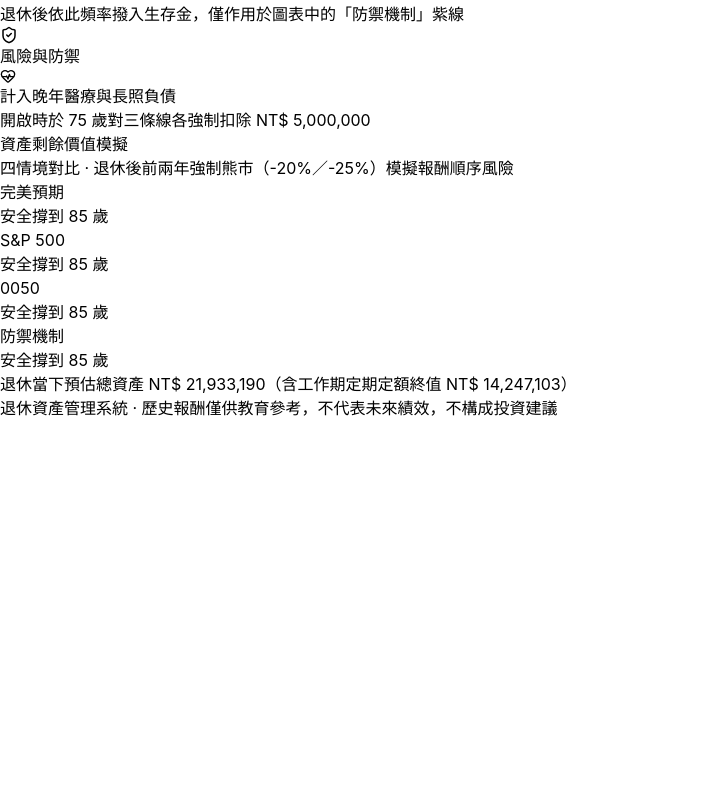
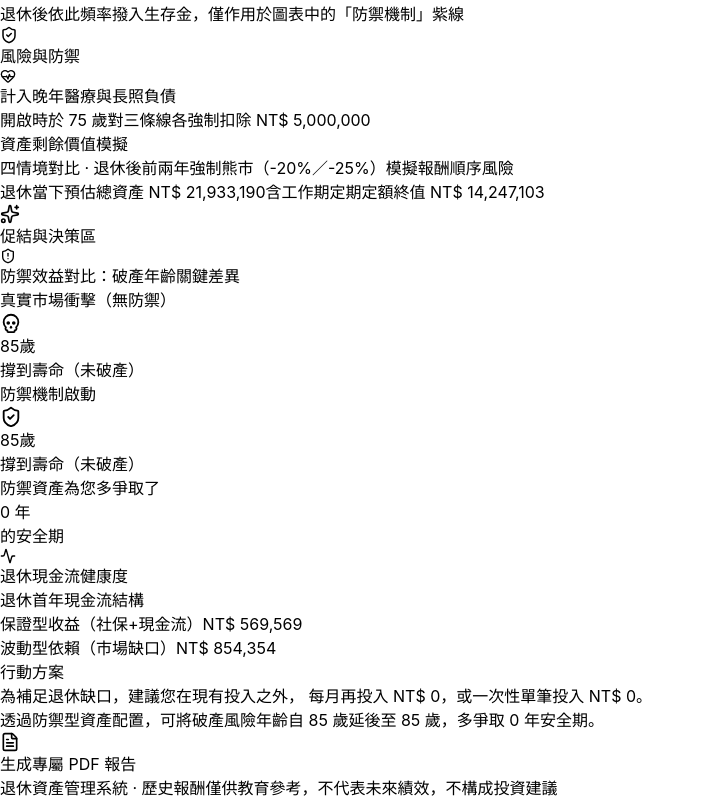
Before and after one commit to wilber8767-ai/retiring, a React (Vite) app in the folder ycc-retirement/: page / in a window 1280 px wide. Shown: the part 1278-2078 px from the top of the page, without its empty margins (0-705 px from the left). Before the commit the page ends 1698 px from the top, so only its background shows below. Built offline with nearby package versions, Linux system fonts and the light colour scheme.

Commit message:
feat: 退休資產管理系統含促結決策區

```diff
--- a/ycc-retirement/src/App.jsx
+++ b/ycc-retirement/src/App.jsx
@@ -2,10 +2,12 @@ import { useState, useMemo } from "react";
 import {
   LineChart, Line, XAxis, YAxis, CartesianGrid, Tooltip,
   ResponsiveContainer, Legend, ReferenceLine,
+  PieChart, Pie, Cell,
 } from "recharts";
 import {
   Wallet, TrendingDown, ShieldCheck, Activity, HeartPulse, Coins, Calendar,
   PiggyBank, Landmark, TrendingUp, Skull, Layers, Repeat,
+  FileText, ShieldAlert, Sparkles,
 } from "lucide-react";
 
 // ===== 歷史報酬序列（價格報酬，不含配息）=====
@@ -212,10 +214,27 @@ export default function App() {
       });
     }
 
+    // ===== 促結區衍生數值 =====
+    // 1) 防禦資產多爭取的安全期年數（防禦線破產 − S&P 500 破產，未破產以壽命計）
+    const spRuinAge = ruinSP === null ? lifeAge : ruinSP;
+    const defRuinAge = ruinDefense === null ? lifeAge : ruinDefense;
+    const extraSafeYears = Math.max(0, defRuinAge - spRuinAge);
+
+    // 2) 退休現金流健康度（退休首年）：
+    //    保證型收益 = 勞保年金(年) + 生存金年流入；波動型依賴 = 仍需從市場提領的缺口
+    const firstPension = pensionFirstYearAnnual; // 退休首年勞保年金
+    const firstSurvival =
+      survivalFreq === 0 ? survivalAmount * 12 :
+      survivalFreq === 1 ? survivalAmount : 0; // 退休首年(第1年)：每兩年制此年不撥
+    const guaranteedIncome = firstPension + firstSurvival;
+    const marketDependent = Math.max(0, firstYearAnnual - guaranteedIncome);
+
     return {
       gapAtRetire, extraMonthly, lumpSum, fundAtRetire, contributionFV,
       data, retireAge,
       ruin: { perfect: ruinPerfect, sp500: ruinSP, t0050: ruin0050, defense: ruinDefense },
+      spRuinAge, defRuinAge, extraSafeYears,
+      guaranteedIncome, marketDependent,
     };
   }, [
     currentAge, retireAge, lifeAge, monthlyExpense, initialFund,
@@ -265,9 +284,6 @@ export default function App() {
       <span className={`absolute top-0.5 left-0.5 w-5 h-5 bg-white rounded-full transition-transform ${checked ? "translate-x-6" : ""}`} />
     </button>
   );
-
-  const ruinLabel = (age) =>
-    age === null ? `安全撐到 ${lifeAge} 歲` : `${age} 歲破產`;
 
   return (
     <div className="min-h-screen bg-stone-100 text-stone-800">
@@ -417,43 +433,123 @@ export default function App() {
               </ResponsiveContainer>
             </div>
 
-            <div className="grid grid-cols-2 lg:grid-cols-4 gap-3 mt-4 text-center text-xs">
-              <div className="bg-stone-50 rounded-lg p-3 border border-green-600/30">
-                <div className="text-green-700 font-bold mb-1">完美預期</div>
-                <div className={`flex items-center justify-center gap-1 ${calc.ruin.perfect === null ? "text-stone-600" : "text-red-600 font-semibold"}`}>
-                  {calc.ruin.perfect !== null && <Skull size={12} />}
-                  {ruinLabel(calc.ruin.perfect)}
+            <div className="mt-3 text-xs text-stone-500 flex flex-wrap gap-x-4 gap-y-1 justify-center">
+              <span>退休當下預估總資產 NT$ {fmt(calc.fundAtRetire)}</span>
+              <span>含工作期定期定額終值 NT$ {fmt(calc.contributionFV)}</span>
             </div>
           </div>
-              <div className="bg-stone-50 rounded-lg p-3 border border-red-600/30">
-                <div className="text-red-600 font-bold mb-1">S&P 500</div>
-                <div className={`flex items-center justify-center gap-1 ${calc.ruin.sp500 === null ? "text-stone-600" : "text-red-600 font-semibold"}`}>
-                  {calc.ruin.sp500 !== null && <Skull size={12} />}
-                  {ruinLabel(calc.ruin.sp500)}
+        </div>
+      </main>
+
+      {/* ===== 促結與決策區 ===== */}
+      <section className="max-w-7xl mx-auto px-6 pb-10">
+        <div className="flex items-center gap-2 mb-4">
+          <Sparkles size={20} className="text-orange-500" />
+          <h2 className="text-xl font-bold text-stone-900">促結與決策區</h2>
+        </div>
+
+        <div className="grid grid-cols-1 lg:grid-cols-3 gap-6">
+          {/* 1) 防禦效益對比 Highlight Cards（佔兩欄）*/}
+          <div className="lg:col-span-2 bg-white rounded-xl p-6 border border-stone-200 shadow-sm">
+            <h3 className="text-sm font-semibold text-stone-500 mb-4 flex items-center gap-2">
+              <ShieldAlert size={16} className="text-orange-500" /> 防禦效益對比：破產年齡關鍵差異
+            </h3>
+            <div className="grid grid-cols-2 gap-4">
+              <div className="rounded-xl p-5 bg-red-50 border border-red-200 text-center">
+                <div className="text-xs font-medium text-red-500 mb-1">真實市場衝擊（無防禦）</div>
+                <div className="flex items-center justify-center gap-2">
+                  <Skull size={22} className="text-red-600" />
+                  <span className="text-4xl font-black text-red-600">{calc.spRuinAge}</span>
+                  <span className="text-lg text-red-500 self-end mb-1">歲</span>
+                </div>
+                <div className="text-xs text-red-500 mt-1">{calc.ruin.sp500 === null ? "撐到壽命（未破產）" : "資產見底破產"}</div>
+              </div>
+              <div className="rounded-xl p-5 bg-teal-50 border border-teal-200 text-center">
+                <div className="text-xs font-medium text-teal-600 mb-1">防禦機制啟動</div>
+                <div className="flex items-center justify-center gap-2">
+                  <ShieldCheck size={22} className="text-teal-700" />
+                  <span className="text-4xl font-black text-teal-700">{calc.defRuinAge}</span>
+                  <span className="text-lg text-teal-600 self-end mb-1">歲</span>
+                </div>
+                <div className="text-xs text-teal-600 mt-1">{calc.ruin.defense === null ? "撐到壽命（未破產）" : "資產見底破產"}</div>
               </div>
             </div>
-              <div className="bg-stone-50 rounded-lg p-3 border border-blue-600/30">
-                <div className="text-blue-600 font-bold mb-1">0050</div>
-                <div className={`flex items-center justify-center gap-1 ${calc.ruin.t0050 === null ? "text-stone-600" : "text-red-600 font-semibold"}`}>
-                  {calc.ruin.t0050 !== null && <Skull size={12} />}
-                  {ruinLabel(calc.ruin.t0050)}
+            <div className="mt-5 rounded-xl p-5 bg-gradient-to-r from-orange-500 to-orange-600 text-center shadow-sm">
+              <div className="text-sm text-orange-100 mb-1">防禦資產為您多爭取了</div>
+              <div className="text-5xl font-black text-white">
+                {calc.extraSafeYears} <span className="text-2xl">年</span>
+              </div>
+              <div className="text-sm text-orange-100 mt-1">的安全期</div>
             </div>
           </div>
-              <div className="bg-stone-50 rounded-lg p-3 border border-purple-600/40">
-                <div className="text-purple-700 font-bold mb-1">防禦機制</div>
-                <div className={`flex items-center justify-center gap-1 ${calc.ruin.defense === null ? "text-green-700 font-semibold" : "text-red-600 font-semibold"}`}>
-                  {calc.ruin.defense !== null && <Skull size={12} />}
-                  {ruinLabel(calc.ruin.defense)}
+
+          {/* 2) 退休現金流健康度 Donut */}
+          <div className="bg-white rounded-xl p-6 border border-stone-200 shadow-sm flex flex-col">
+            <h3 className="text-sm font-semibold text-stone-500 mb-2 flex items-center gap-2">
+              <Activity size={16} className="text-teal-700" /> 退休現金流健康度
+            </h3>
+            <p className="text-xs text-stone-400 mb-2">退休首年現金流結構</p>
+            <div className="flex-1 min-h-[180px]">
+              <ResponsiveContainer width="100%" height="100%">
+                <PieChart>
+                  <Pie
+                    data={[
+                      { name: "保證型收益", value: Math.round(calc.guaranteedIncome) },
+                      { name: "波動型依賴", value: Math.round(calc.marketDependent) },
+                    ]}
+                    dataKey="value" nameKey="name"
+                    innerRadius={55} outerRadius={80} paddingAngle={2}
+                  >
+                    <Cell fill="#0f766e" />
+                    <Cell fill="#f97316" />
+                  </Pie>
+                  <Tooltip formatter={(v) => `NT$ ${fmt(v)}`} contentStyle={{ backgroundColor: "#ffffff", border: "1px solid #d6d3d1", borderRadius: 8, color: "#1c1917" }} />
+                </PieChart>
+              </ResponsiveContainer>
+            </div>
+            <div className="space-y-1.5 mt-2 text-xs">
+              <div className="flex items-center justify-between">
+                <span className="flex items-center gap-2 text-stone-600">
+                  <span className="w-3 h-3 rounded-sm inline-block" style={{ background: "#0f766e" }} /> 保證型收益（社保+現金流）
+                </span>
+                <span className="font-semibold text-stone-800">NT$ {fmt(calc.guaranteedIncome)}</span>
+              </div>
+              <div className="flex items-center justify-between">
+                <span className="flex items-center gap-2 text-stone-600">
+                  <span className="w-3 h-3 rounded-sm inline-block" style={{ background: "#f97316" }} /> 波動型依賴（市場缺口）
+                </span>
+                <span className="font-semibold text-stone-800">NT$ {fmt(calc.marketDependent)}</span>
+              </div>
             </div>
           </div>
         </div>
 
-            <div className="mt-4 text-xs text-stone-600 bg-stone-100 rounded-lg p-3">
-              退休當下預估總資產 NT$ {fmt(calc.fundAtRetire)}（含工作期定期定額終值 NT$ {fmt(calc.contributionFV)}）
+        {/* 3) 行動方案與匯出區 */}
+        <div className="mt-6 bg-white rounded-xl p-6 border border-stone-200 shadow-sm">
+          <div className="grid grid-cols-1 md:grid-cols-3 gap-6 items-center">
+            <div className="md:col-span-2">
+              <h3 className="text-sm font-semibold text-stone-500 mb-2">行動方案</h3>
+              <p className="text-stone-700">
+                為補足退休缺口，建議您在現有投入之外，
+                <span className="font-bold text-orange-600"> 每月再投入 NT$ {fmt(calc.extraMonthly)}</span>
+                ，或一次性單筆投入 <span className="font-bold text-orange-600">NT$ {fmt(calc.lumpSum)}</span>。
+              </p>
+              <p className="text-xs text-stone-400 mt-2">
+                透過防禦型資產配置，可將破產風險年齡自 {calc.spRuinAge} 歲延後至 {calc.defRuinAge} 歲，多爭取 {calc.extraSafeYears} 年安全期。
+              </p>
+            </div>
+            <div className="flex justify-center md:justify-end">
+              <button
+                onClick={() => alert("專屬 PDF 報告產製功能開發中：\n\n將輸出含破產年限對比、現金流健康度與行動方案的完整退休規劃書。")}
+                className="flex items-center gap-2 bg-gradient-to-r from-teal-700 to-teal-800 hover:from-teal-800 hover:to-teal-900 text-white font-bold px-6 py-4 rounded-xl shadow-md transition-colors"
+              >
+                <FileText size={20} />
+                生成專屬 PDF 報告
+              </button>
             </div>
           </div>
         </div>
-      </main>
+      </section>
 
       <footer className="text-center text-xs text-stone-400 py-6 border-t border-stone-200">
         退休資產管理系統 · 歷史報酬僅供教育參考，不代表未來績效，不構成投資建議
```
Lines whose indentation alone changed are shown as unchanged.
